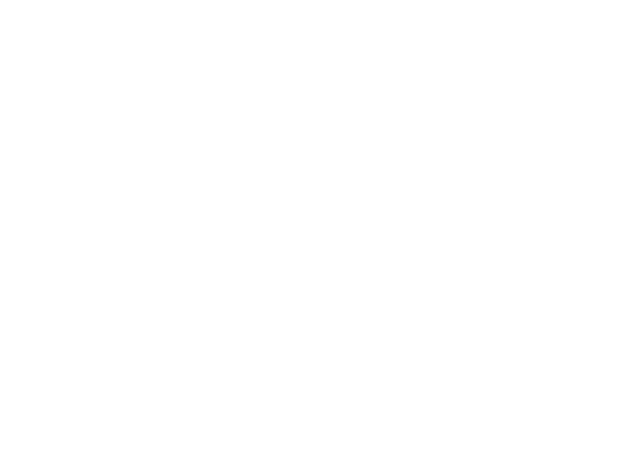
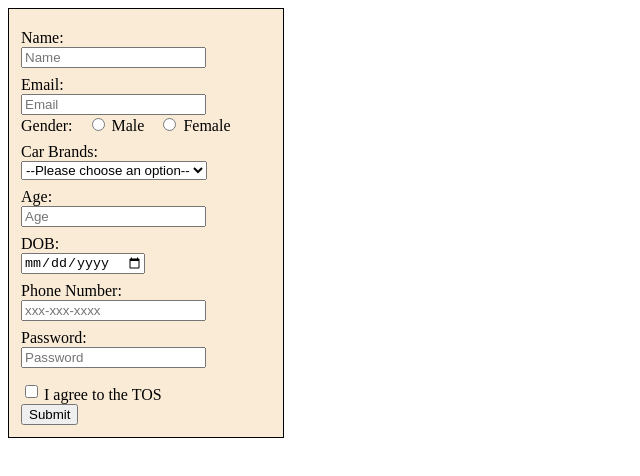
Before and after one commit to acciojob/signup-form-car-MohdAli056, a website: page main.html in a window 1280 px wide. Shown: the whole page, without its empty margins (0-640 px from the left). Drawn offline with Linux system fonts and the light colour scheme.

Commit message:
created a submission

```diff
--- a/main.html
+++ b/main.html
@@ -1,16 +1,54 @@
 <!DOCTYPE html>
+<html>
+<head>
+  <link rel="stylesheet" href="styles.css">
+</head>
+<body>
+  <div class="container">
+    <form class="signup-form" action="submit" method="POST">
+      <label for="name">Name:</label>
+      <input type="text" id="name" name="name" required placeholder="Name">
 
-<html>
+      <label for="email">Email:</label>
+      <input type="email" id="email" name="email" required placeholder="Email">
 
-<head>
-	<link rel="stylesheet" href="styles.css">
-</head>
+      <div class="gender">
+        <label>Gender:</label>
+        <input type="radio" id="gender_m" name="gender" required>
+        <label for="gender_m">Male</label>
+        <input type="radio" id="gender_f" name="gender" required>
+        <label for="gender_f">Female</label>
+      </div>
 
-<body>
-	<!-- the entire body must be written by student -->
-    <script type="text/javascript" src="./script.js">
-</script>
+      <label for="cars">Car Brands:</label>
+      <select id="cars" name="cars" required>
+        <option value="">--Please choose an option--</option>
+        <option value="lamborghini">Lamborghini</option>
+        <option value="tesla">Tesla</option>
+        <option value="bmw">BMW</option>
+        <option value="audi">Audi</option>
+      </select>
 
+      <label for="age">Age:</label>
+      <input type="number" id="age" name="age" required placeholder="Age">
+
+      <label for="dob">DOB:</label>
+      <input type="date" id="dob" name="dob" required>
+
+      <label for="tel">Phone Number:</label>
+      <input type="tel" id="tel" name="tel" placeholder="xxx-xxx-xxxx">
+
+      <label for="password">Password:</label>
+      <input type="password" id="password" name="password" required placeholder="Password">
+
+      <!-- TOS -->
+      <div class="tos">
+        <input type="checkbox" id="tos" name="tos" required>
+        <label for="tos">I agree to the TOS</label>
+      </div>
+
+      <button type="submit">Submit</button>
+    </form>
+  </div>
 </body>
-
 </html>
--- a/styles.css
+++ b/styles.css
@@ -1,2 +1,24 @@
 
 /* Your CSS Code here. */
+.signup-form {
+      width: 250px;
+      background-color: antiquewhite;
+      padding: 12px;
+      border: 1px solid #000;
+    }
+    label {
+      display: block;
+      margin-top: 8px;
+    }
+    .gender label {
+      display: inline;
+      margin-right: 10px;
+    }
+    .tos {
+      display: flex;
+      align-items: center;
+      margin-top: 10px;
+    }
+    .tos input[type="checkbox"] {
+      margin-right: 6px; /* space between checkbox and text */
+    }
```
